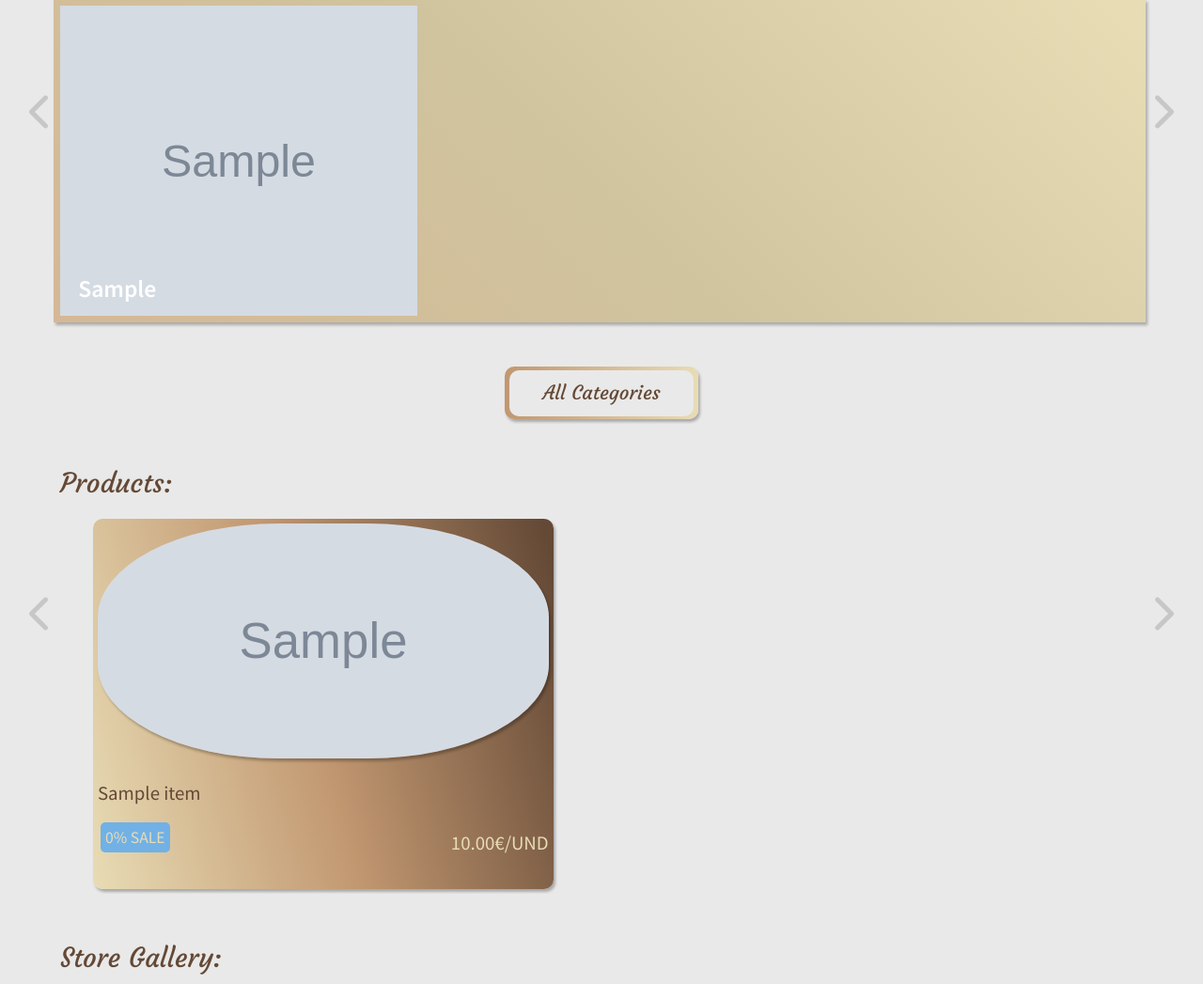
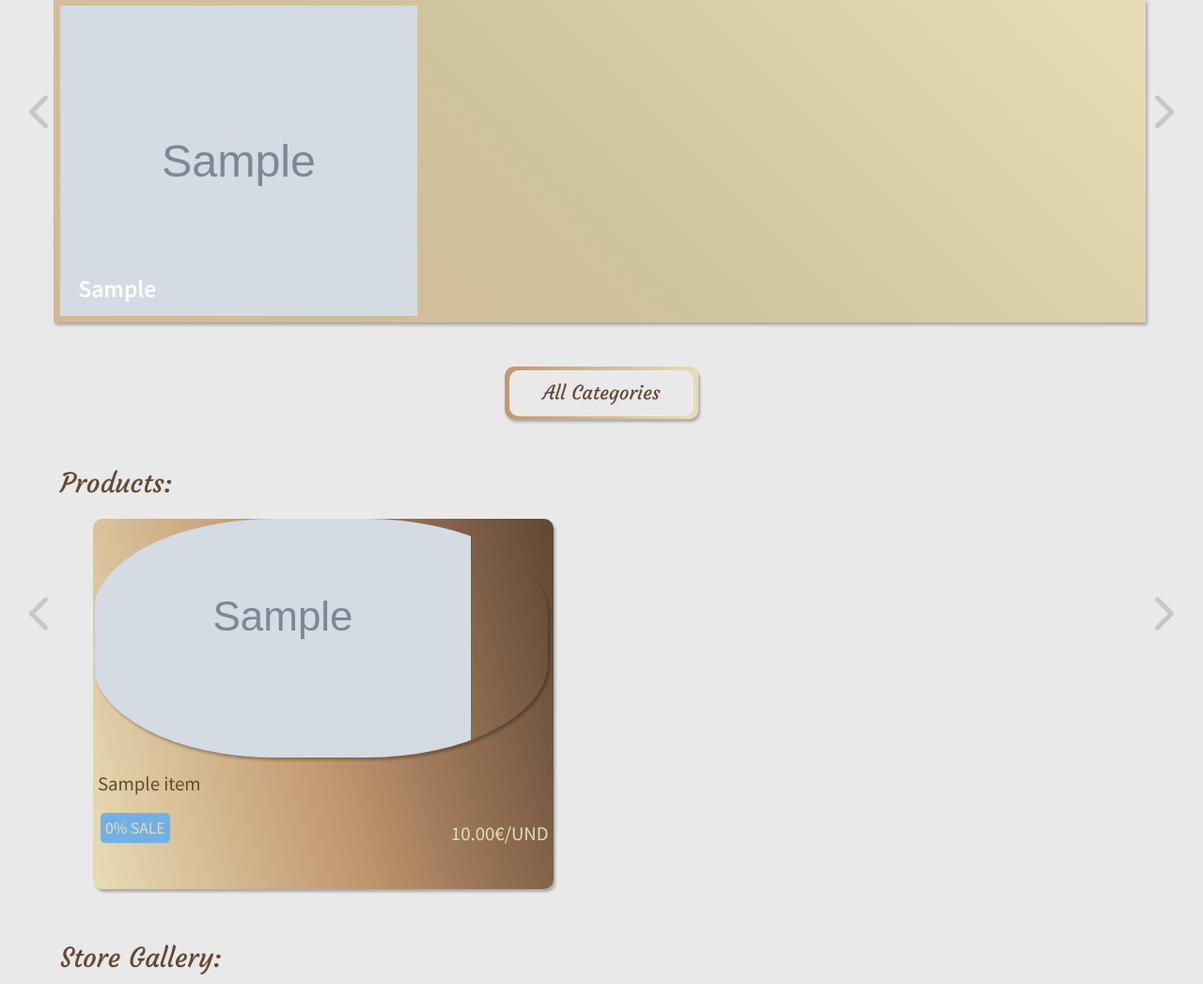
Before and after one commit to Stephane-Gon/DjangoeCommerce, a Django app: page / in a window 1280 px wide. Shown: the part 930-1977 px from the top of the page at 94% size. Run offline with Django 3.2, Linux system fonts and the light colour scheme; tables that the repository leaves empty hold one stand-in row (values such as "Sample post"); grey boxes marked "Sample" are stand-in pictures; parts of the project's set-up code (start-up, migrations or seed data) failed here and were passed over; some libraries are stand-ins or nearby versions.

Commit message:
Fixed card imgs V1beta

```diff
--- a/static/css/main.css
+++ b/static/css/main.css
@@ -1,6 +1,6 @@
 @charset "UTF-8";
 /* EXTENDS */
-.checkout-container .checkout-wrapper .summary-wrapper, .cart-wrapper .summary-wrapper, .product-hero .product-slider-wrapper img, .product-switchable .switch-reviews .product-review, .product-switchable .switch-reviews .addReviewInputArea, .product-wrapper .sec-product-card, .gallery-img-wrapper li img, .home-wrapper .slider-background, .home-wrapper .gallery-grid img, .home-wrapper .phone-gallery-grid img, .home-wrapper .about-container, .heroBox .heroSlogan, .card-slider .product-card, .card-slider .product-card img, .categories-wrapper img, .messages, .btnSecBack {
+.checkout-container .checkout-wrapper .summary-wrapper, .cart-wrapper .summary-wrapper, .product-hero .product-slider-wrapper img, .product-switchable .switch-reviews .product-review, .product-switchable .switch-reviews .addReviewInputArea, .product-wrapper .sec-product-card, .gallery-img-wrapper li img, .home-wrapper .slider-background, .home-wrapper .gallery-grid img, .home-wrapper .phone-gallery-grid img, .home-wrapper .about-container, .heroBox .heroSlogan, .card-slider .product-card, .card-slider .product-card .card-img-box, .categories-wrapper img, .messages, .btnSecBack {
   box-shadow: 2px 3px 3px rgba(0, 0, 0, 0.274);
 }
 
@@ -1174,14 +1174,21 @@ h5 {
 .card-slider .product-card:hover {
   cursor: pointer;
 }
-.card-slider .product-card img {
+.card-slider .product-card .card-img-box {
   width: 98%;
   height: 250px;
+  overflow: hidden;
   border-radius: 40%;
-  margin: 1%;
+  padding: 2px;
   transition: all 0.1s cubic-bezier(0.17, 0.67, 0.83, 0.67);
-}
-.card-slider .product-card img:hover {
+  position: relative;
+}
+.card-slider .product-card .card-img-box:hover {
+  border-radius: 10px;
+}
+.card-slider .product-card .card-img-box img {
+  position: absolute;
+  bottom: 0;
   border-radius: 10px;
 }
 .card-slider .product-card .card-text h2 {
--- a/store/templates/store/home_page.html
+++ b/store/templates/store/home_page.html
@@ -71,7 +71,9 @@ Home Page
         <div>
             <div class="product-card">
                 <a href="{{ item.get_absolute_url }}">
-                    <img src="{{ item.main_image.url }}" alt="Category Image">
+                    <div class="card-img-box">
+                        <img src="{{ item.main_image.url }}" alt="Category Image">
+                    </div>
                     <div class="card-text">
                         <h2>{{ item.categorie }}</h2>
                         <h3>{{ item.title }}</h3>
```
Also changed, not shown: 1 other file.
